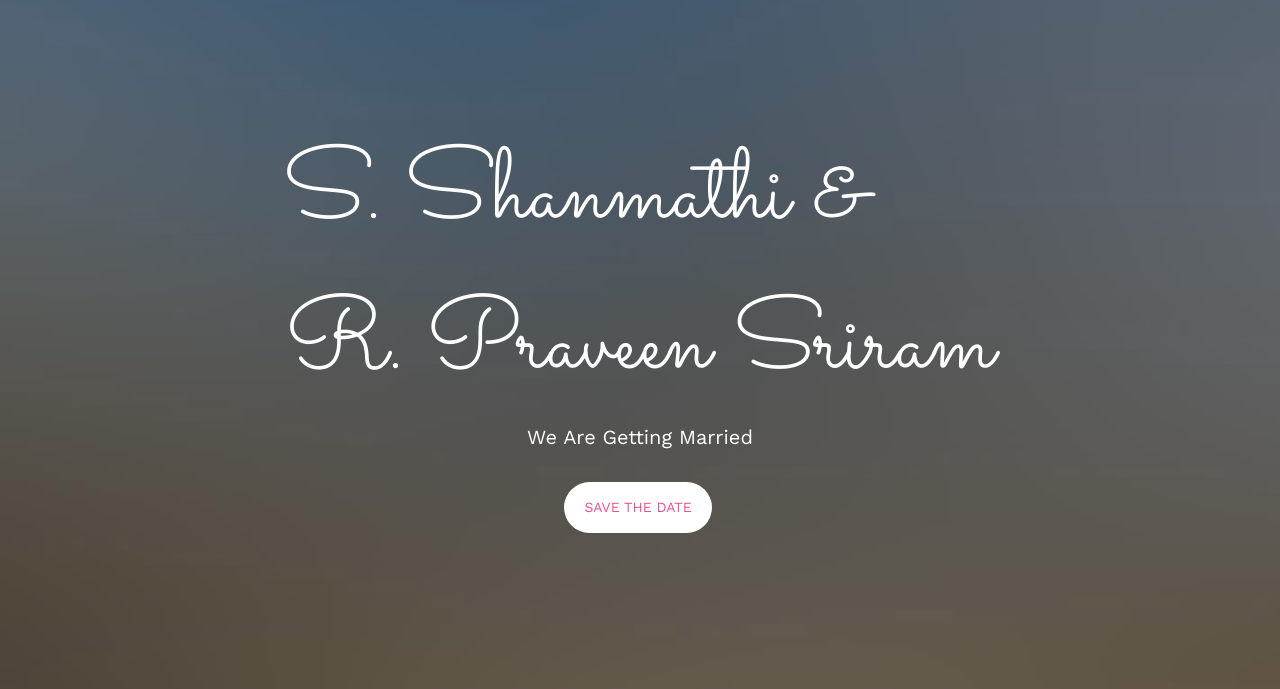
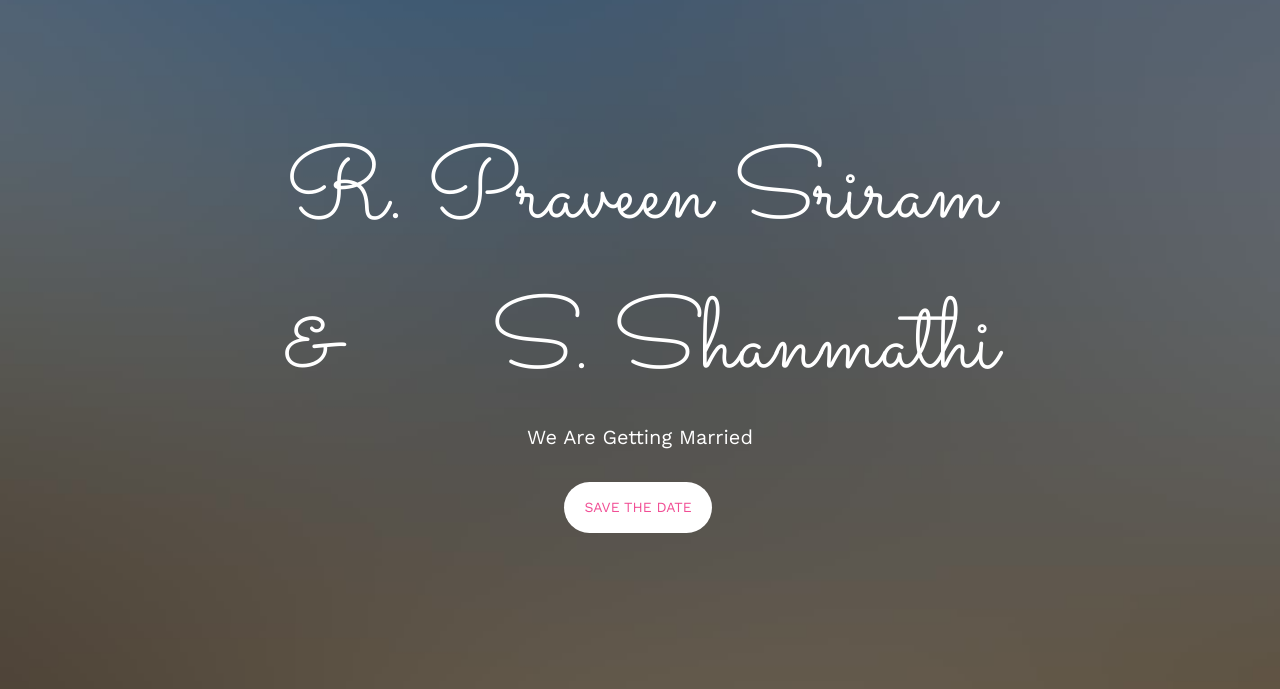
Before and after one commit to ecemsm/mrg-praveen.github.io, a plain HTML site: page index.html in a window 1280 px wide. Shown: the part 111-800 px from the top of the page. Drawn offline with nearby package versions, Linux system fonts and the light colour scheme; files whose address does not match are found by name.

Commit message:
Update index.html

```diff
--- a/index.html
+++ b/index.html
@@ -100,8 +100,8 @@
                         <div class="display-t">
                             <div class="display-tc animate-box"
                                 data-animate-effect="fadeIn">
-                                <h1>S. Shanmathi &amp; &nbsp; &nbsp; &nbsp; R.
-                                    Praveen Sriram </h1>
+                                <h1> R.
+                                    Praveen Sriram &amp; &nbsp; &nbsp; &nbsp; S. Shanmathi </h1>
                                 <h2>We Are Getting Married</h2>
                                 <p><a href="#"
                                         class="btn btn-default btn-sm">Save the
```
